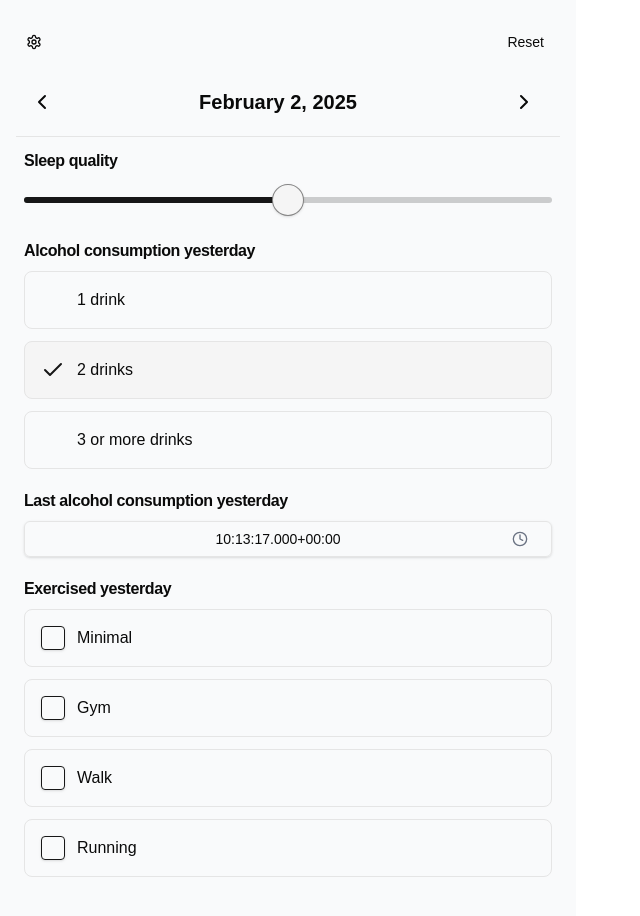
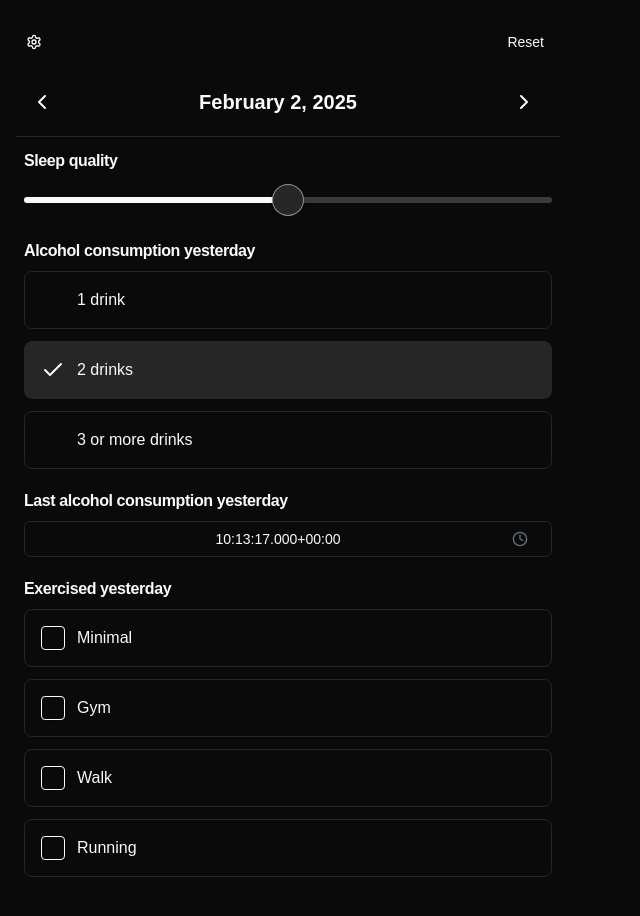
Before and after one commit to ThomasStock/tracker, a React (Vite) app: page / in a window 1280 px wide. Shown: the whole page, without its empty margins (0-640 px from the left). Built offline with nearby package versions, Linux system fonts and the light colour scheme.

Commit message:
dark mode

```diff
--- a/src/App.tsx
+++ b/src/App.tsx
@@ -11,8 +11,8 @@ function App() {
   const [, setEntries] = useAtom(entriesAtom);
 
   return (
-    <div className="min-h-screen max-w-xl bg-gray-50 p-4">
-      <div className="flex items-center justify-between sticky top-0 pt-2 z-20 bg-gray-50">
+    <div className="min-h-screen max-w-xl bg-background p-4">
+      <div className="flex items-center justify-between sticky top-0 pt-2 z-20 bg-background">
         <Button variant="ghost" size="icon" onClick={() => setOpenSettings(!openSettings)}>
           <Settings className="h-5 w-5" />
           <span className="sr-only">Settings</span>
--- a/src/EntriesEditor/EntriesEditor.tsx
+++ b/src/EntriesEditor/EntriesEditor.tsx
@@ -44,9 +44,9 @@ export const EntriesEditor = () => {
   });
 
   return (
-    <div className="min-h-screen bg-gray-50">
+    <div className="min-h-screen bg-background">
       <div className="mx-auto max-w-xl">
-        <CardHeader {...handlers} className="space-y-4 px-2 sticky top-0 bg-gray-50 z-20 pb-4 pt-6 border-b mb-4">
+        <CardHeader {...handlers} className="space-y-4 px-2 sticky top-0 bg-background z-20 pb-4 pt-6 border-b mb-4">
           <div className="flex items-center justify-between gap-4">
             <Button variant="ghost" size="icon" onClick={goBack}>
               <ChevronLeft className="!size-6" />
--- a/src/TemplateEditor/TemplateEditor.tsx
+++ b/src/TemplateEditor/TemplateEditor.tsx
@@ -5,6 +5,8 @@ import TimeItem from "./TimeItem";
 import TagsItem from "./TagsItem";
 import AddItemForm from "./AddItemForm";
 import { templateAtom, type TemplateItem } from "../store/templateAtom";
+import { Button } from "@/components/ui/button";
+import { Card } from "@/components/ui/card";
 
 export default function TemplateEditor() {
   const [template, setTemplate] = useAtom(templateAtom);
@@ -26,16 +28,13 @@ export default function TemplateEditor() {
       {template.map((item, index) => {
         const ItemComponent = ItemComponentMap[item.type.kind];
         return (
-          <div key={index} className="border p-4 rounded-lg">
+          <Card key={index} className="p-4">
             <h2 className="text-xl font-semibold mb-2">{item.title}</h2>
             <ItemComponent item={item.type as never} onChange={(type: any) => editItem(index, { ...item, type })} />
-            <button
-              onClick={() => removeItem(index)}
-              className="mt-2 bg-red-500 text-white px-4 py-2 rounded hover:bg-red-600 transition-colors"
-            >
+            <Button onClick={() => removeItem(index)} variant="destructive" className="mt-2">
               Remove
-            </button>
-          </div>
+            </Button>
+          </Card>
         );
       })}
       <AddItemForm addItem={addItem} />
--- a/src/main.tsx
+++ b/src/main.tsx
@@ -2,6 +2,9 @@ import { createRoot } from "react-dom/client";
 import "./index.css";
 import App from "./App.tsx";
 import { Provider } from "jotai";
+
+// Set dark mode as default
+document.documentElement.classList.add("dark");
 
 createRoot(document.getElementById("root")!).render(
   <Provider>
```
